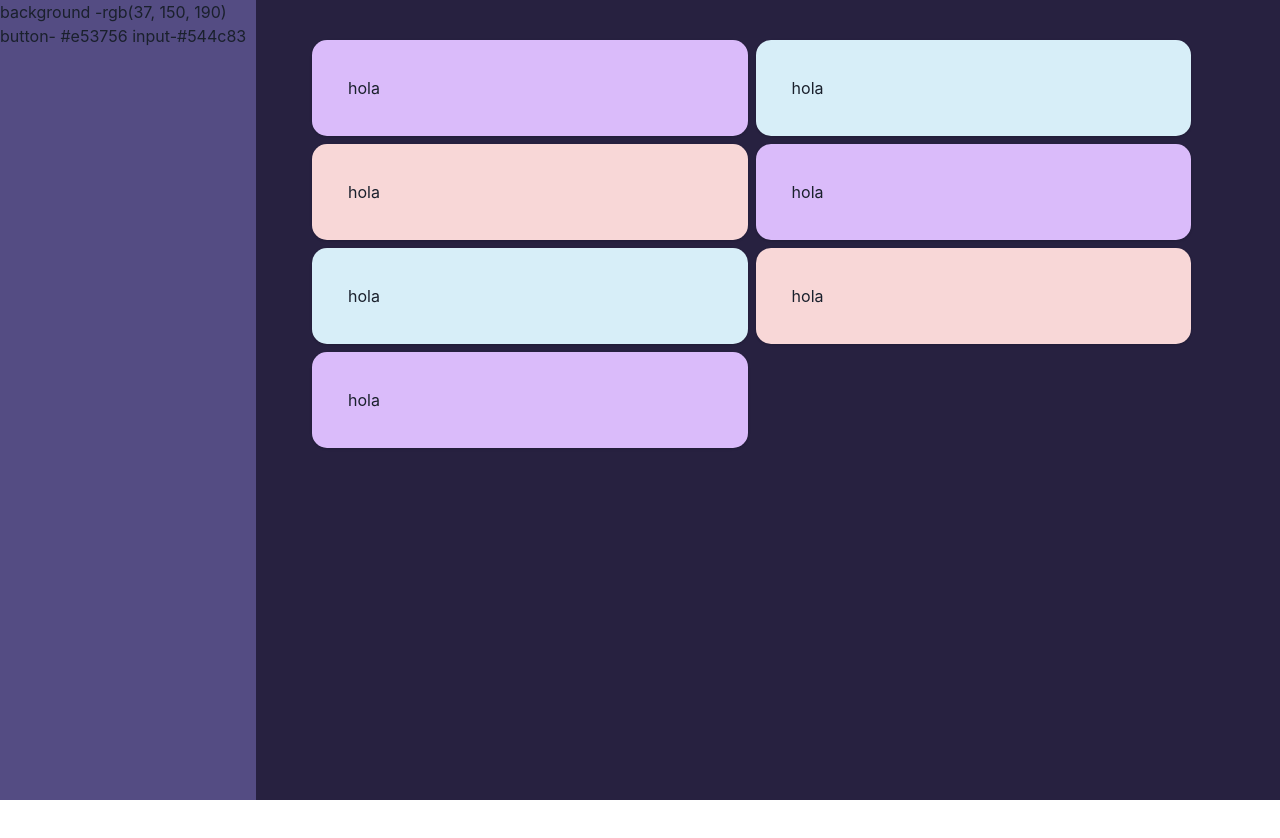
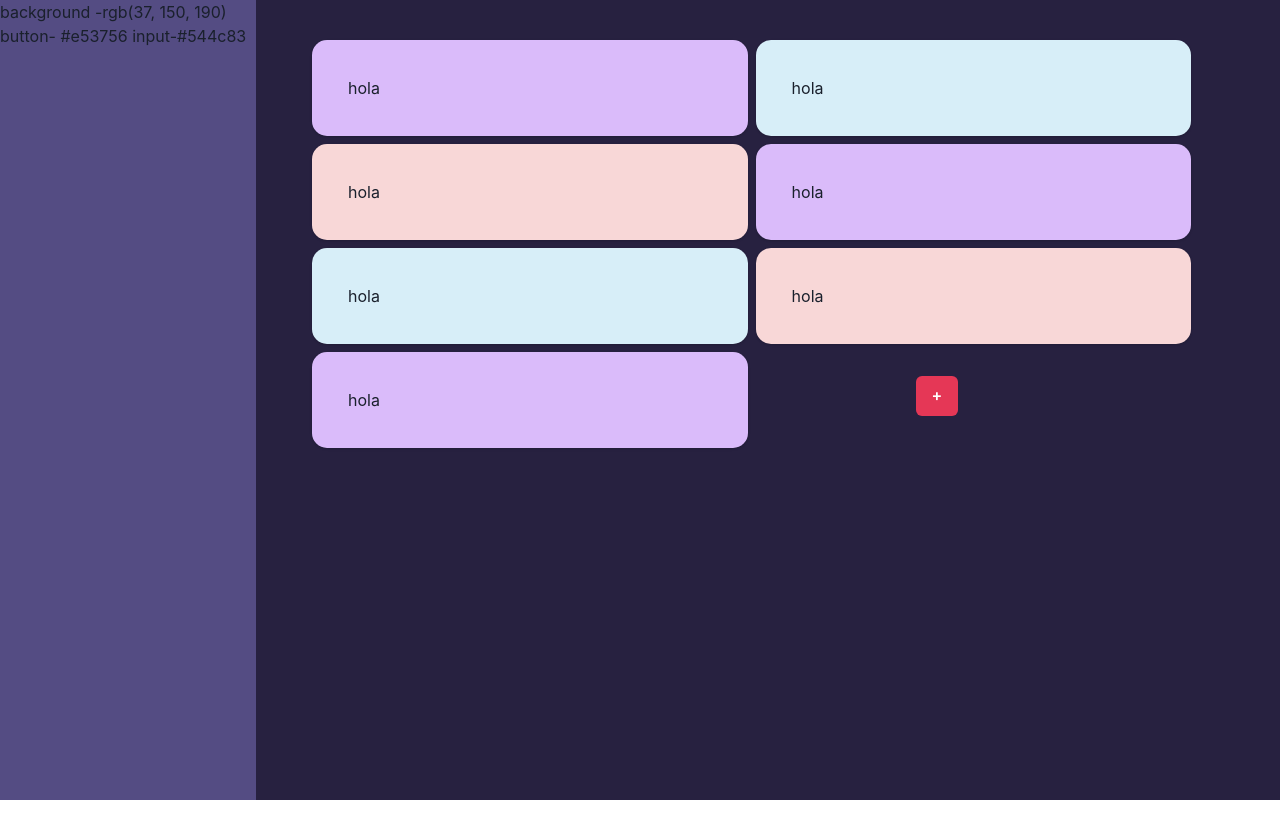
Before and after one commit to akareagwom/note-pal, a React (Vite) app: page /Layout in a window 1280 px wide. Built offline with nearby package versions, Linux system fonts and the light colour scheme.

Commit message:
card addnote content

```diff
--- a/package.json
+++ b/package.json
@@ -16,6 +16,7 @@
     "framer-motion": "^11.3.24",
     "react": "^18.3.1",
     "react-dom": "^18.3.1",
+    "react-icons": "^5.2.1",
     "react-router-dom": "^6.26.0"
   },
   "devDependencies": {
--- a/src/notes/components/AddNotes.tsx
+++ b/src/notes/components/AddNotes.tsx
@@ -2,8 +2,8 @@ import { Box, Button } from "@chakra-ui/react"
 
 const AddNotes =()=>{
     return(
-        <Box>
-            <Button>+</Button>
+        <Box  textAlign={'center'}>
+            <Button mt={6} mx={40} bg={'#e53756'} color={'white'}>+</Button>
         </Box>
     )
 }
--- a/src/notes/components/CardComp.tsx
+++ b/src/notes/components/CardComp.tsx
@@ -1,4 +1,5 @@
 import { Box,  Card, CardHeader, CardBody, Text, Flex} from "@chakra-ui/react"
+import AddNotes from "./AddNotes";
 
 const CardComp =()=>{
     return(
@@ -39,7 +40,9 @@ const CardComp =()=>{
                 </CardBody>
             </Card>
 
-
+            <Box>
+                <AddNotes/>
+            </Box>
         </Flex>
     )
 }
```
Also changed, not shown: 1 other file (tests, documents, lock files or other folders).
